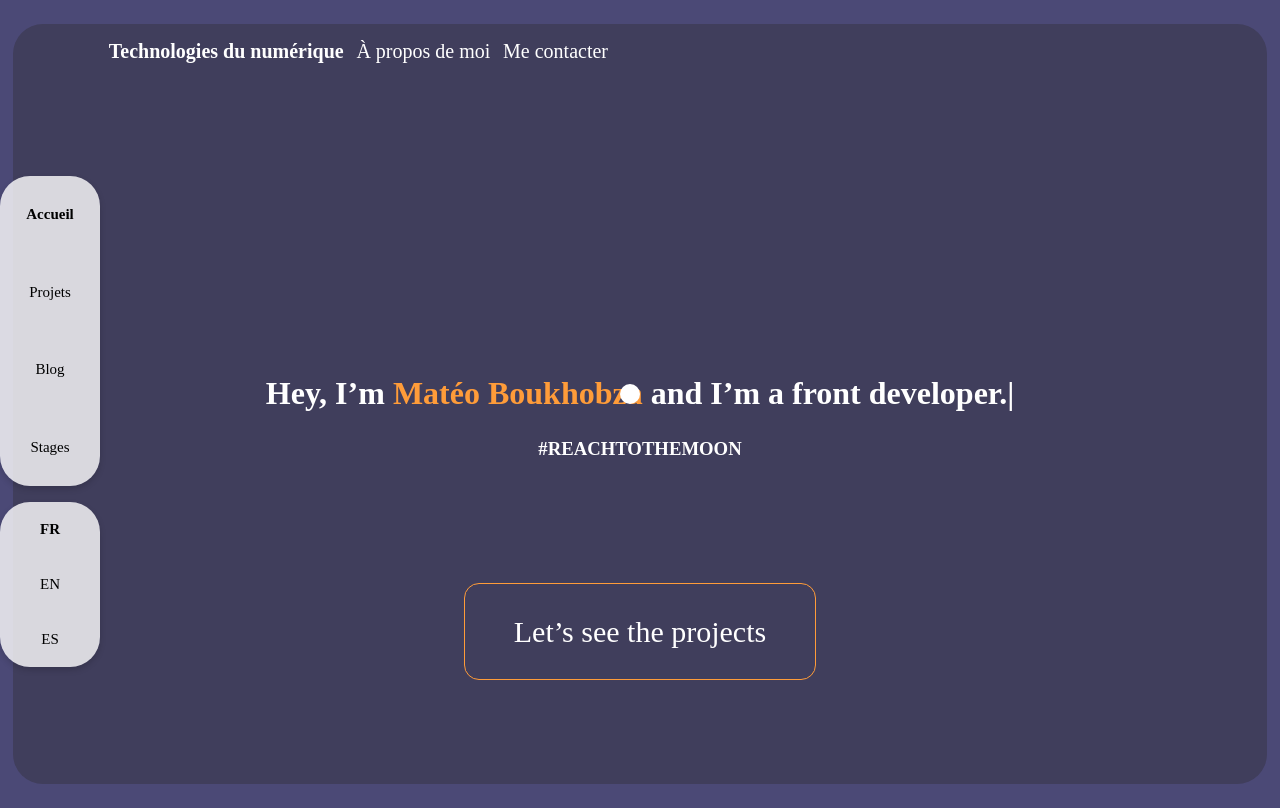
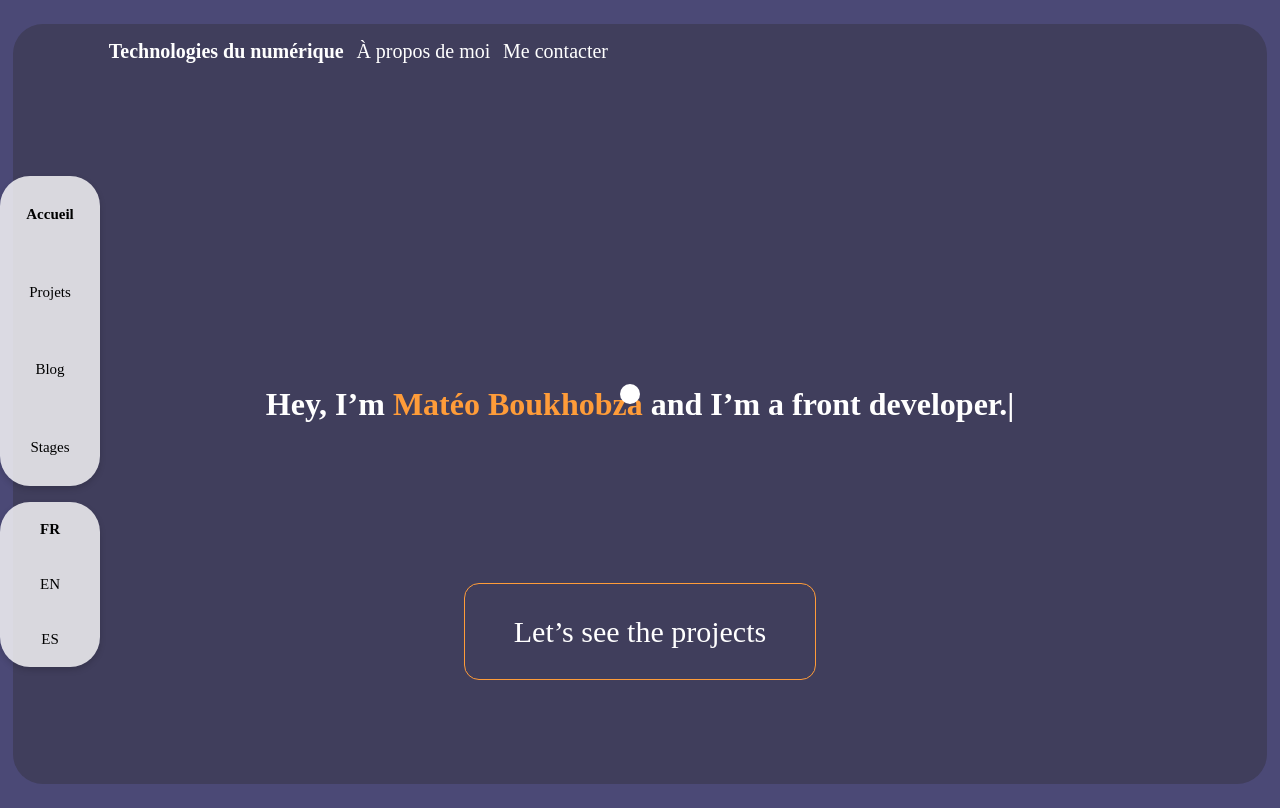
Before and after one commit to mateobou/Portefolio, a plain HTML site: page index.html in a window 1280 px wide. Drawn offline with Linux system fonts and the light colour scheme.

Commit message:
Add files via upload

```diff
--- a/index.html
+++ b/index.html
@@ -40,7 +40,7 @@ I’m a maker before all.  </h2>-->
 		<h2 id="addtext"><span id="phrase"></span><span class='orange' id="orange"></span><span id="phrase2"></span><span id="phrase3"></span><span id="grey" class="grey"></span><span id="phrase4"></span><span id="bar1" class="bar">|</span></h2>
 
 		<div class="button designer" id="button"><a href="projects.html">Let’s see the projects</a></div>
-		<div class="circle" id="circle"></div><h3>#REACHTOTHEMOON</h3>
+		<div class="circle" id="circle"></div>
 	</div>
 
 
```
